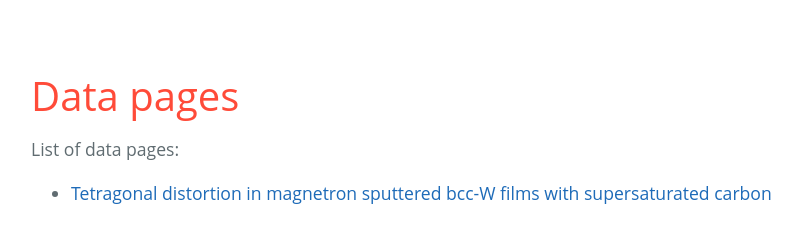
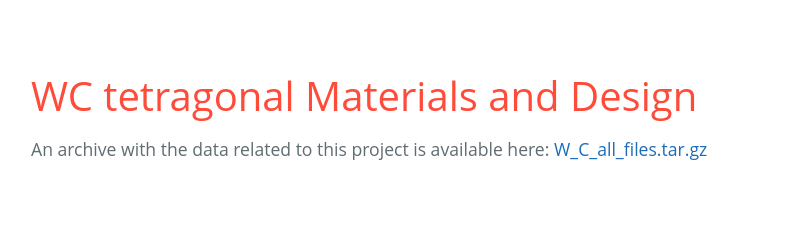
Before and after one commit to Open-Materials-DB-data/wctmd, a plain HTML site: page index.html in a window 1280 px wide. Shown: the whole page, without its empty margins (193-995 px from the left). Drawn offline with nearby package versions, Linux system fonts and the light colour scheme.

Commit message:
Generated website contents Mon, 17 Jan 2022 13:30:38 +0000

```diff
--- a/index.html
+++ b/index.html
@@ -7,7 +7,7 @@
     <meta name="author" content="">
     <link rel="icon" href="favicon.ico">
 
-    <title>Web pages for data pages</title>
+    <title>Web pages for WC tetragonal Materials and Design</title>
 
     <link href="https://maxcdn.bootstrapcdn.com/bootstrap/4.1.3/css/bootstrap.min.css" rel="stylesheet">
     <link href="./resources/css/httkdemo.css" rel="stylesheet">
@@ -61,7 +61,7 @@
 	<!--ul class="navbar-nav nav ml-auto">
 
             <li class="nav-item">
-              <a class="nav-link" href="./index.html">Web pages for data pages</a>
+              <a class="nav-link" href="./index.html">Web pages for WC tetragonal Materials and Design</a>
             </li>
 
 	</ul>
@@ -72,12 +72,9 @@
   <main class="main-content">
     <div class="document">
 
-<div class="section" id="data-pages">
-<h1>Data pages</h1>
-<p>List of data pages:</p>
-<ul class="simple">
-<li><a class="reference external" href="wctmd/index.html">Tetragonal distortion in magnetron sputtered bcc-W films with supersaturated carbon</a></li>
-</ul>
+<div class="section" id="wc-tetragonal-materials-and-design">
+<h1>WC tetragonal Materials and Design</h1>
+<p>An archive with the data related to this project is available here: <a class="reference external" href="http://pw91.openmaterialsdb.se/data/WC_tetragonal_Materials_and_Design/W_C_all_files.tar.gz">W_C_all_files.tar.gz</a></p>
 </div>
 </div>
 
```
Also changed, not shown: 404.html (+1 -1 lines).
